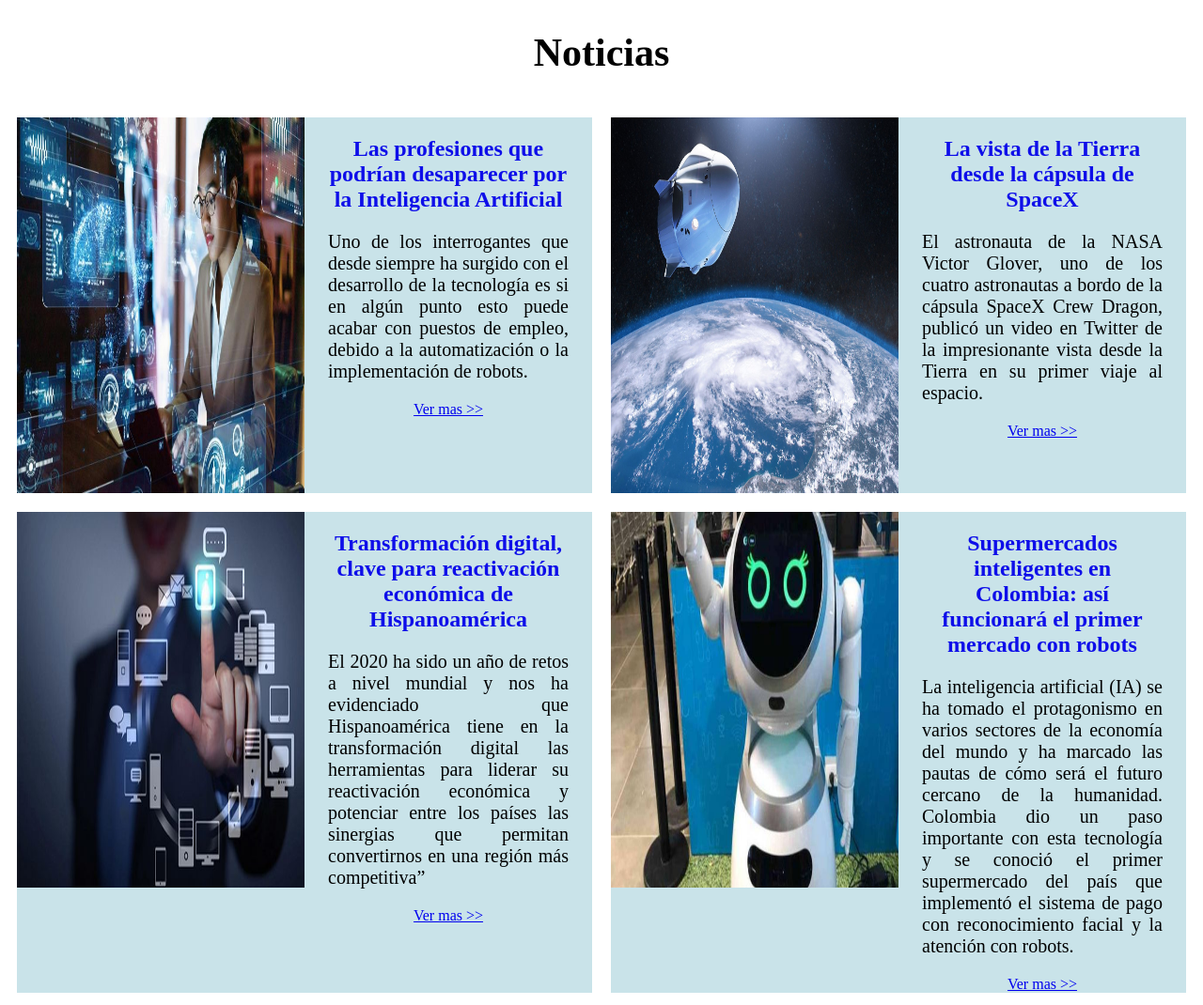
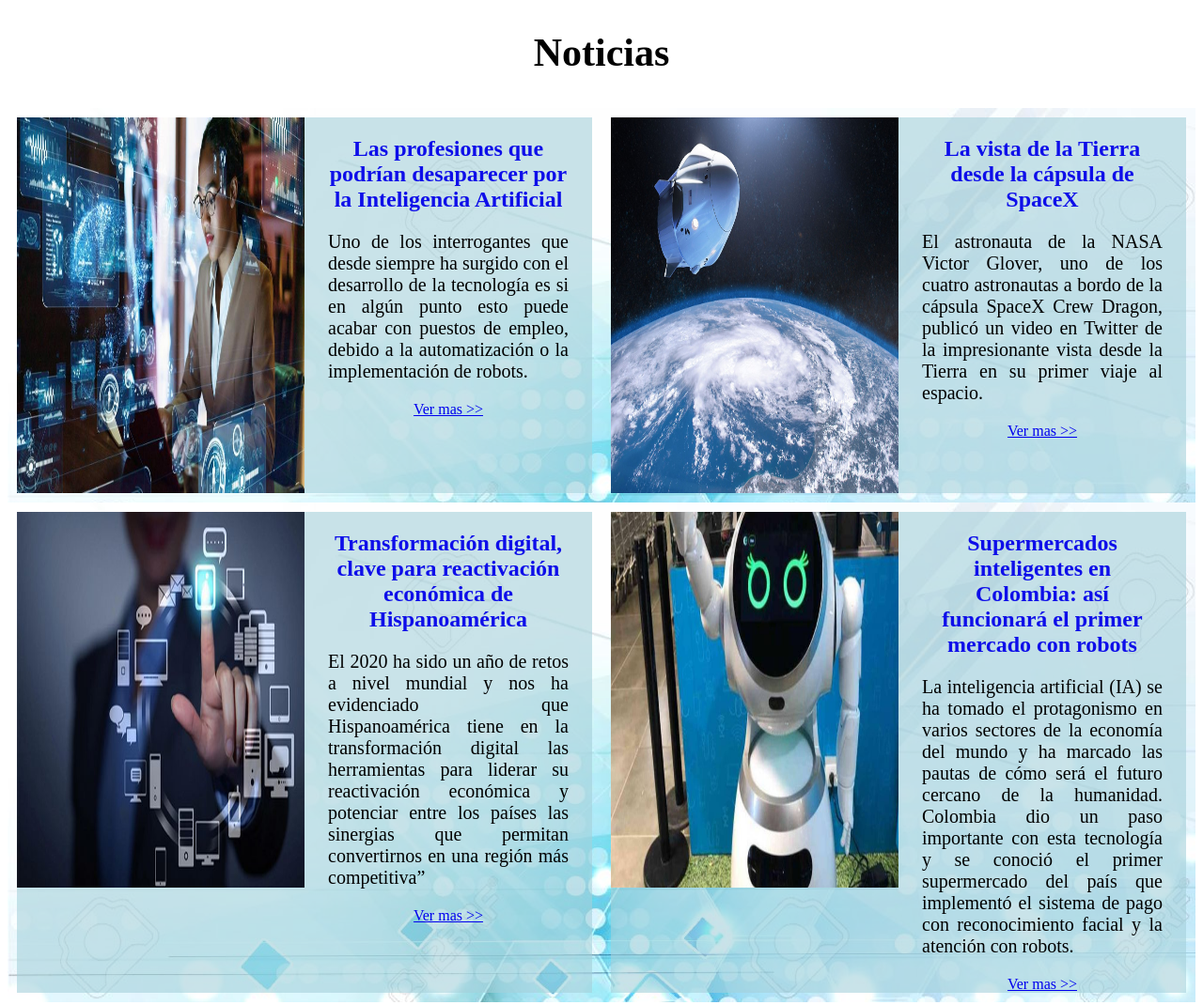
Before and after one commit to Grupo101/semana-1-101, a website: page src/index.html in a window 1280 px wide. Shown: the part 934-2004 px from the top of the page at 94% size. Drawn offline with Linux system fonts and the light colour scheme.

Commit message:
Update style.css

```diff
--- a/css/style.css
+++ b/css/style.css
@@ -103,7 +103,7 @@
     justify-content: space-around;
     align-content: space-between;
     text-align: justify;
-    background-image: url("..\images\noticias\fondo1.jpg")
+    background-image: url("../images/noticias/fondo1.jpg")
 }
 
 .noticia{
```
